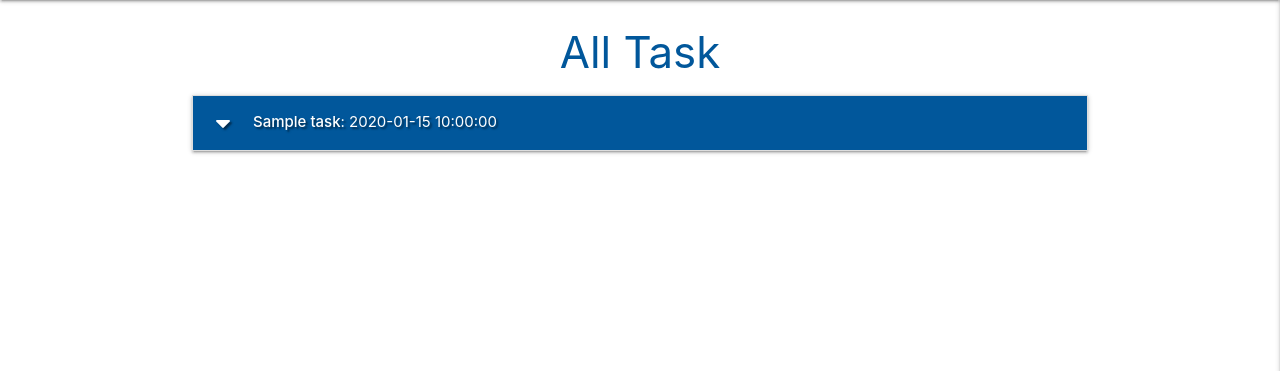
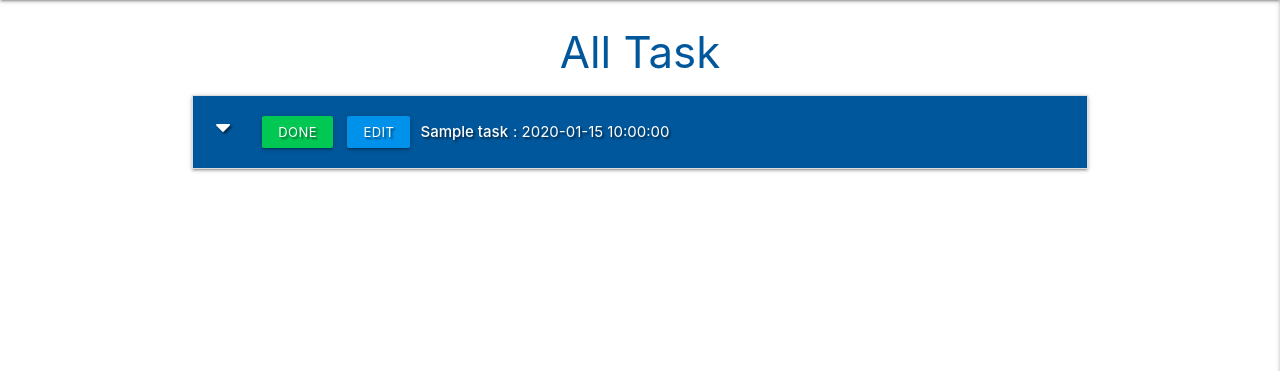
Before and after one commit to rajendradanve/task-manager, a Flask app: page / in a window 1280 px wide. Shown: the part 64-435 px from the top of the page. Run offline with Flask 2, Linux system fonts and the light colour scheme; a database or web service that is not in the repository returns one stand-in record (values such as "Sample title"); some libraries are stand-ins or nearby versions.

Commit message:
Added task edit and done buttons

```diff
--- a/static/css/style.css
+++ b/static/css/style.css
@@ -6,3 +6,12 @@
 
     line-height: 2;
 }
+
+.btn-small{
+    margin: 5px;
+}
+
+.collapsible-header .col strong{
+    margin: 5px;
+    line-height: 42px;
+}
--- a/templates/tasks.html
+++ b/templates/tasks.html
@@ -13,12 +13,19 @@
   {% for task in tasks %}
   <li>
     <div class="collapsible-header white-text light-blue darken-4 text-shadow">
+      <div class="col s3">
         <i class="fas fa-caret-down"></i>
+        <a href="" class="btn-small green accent-4">Done</a>
+        <a href="" class="btn-small light-blue accent-4">Edit</a>
+      </div>
+      <div class="col s9">
         <strong>{{task.task_name}}</strong>: {{task.due_date}}
         {% if task.is_urgent == "on" %}
-                <i class="fas fa-exclamation-circle light-blue-text text-lighten-2 tooltipped"
-                data-position="right" data-tooltip="Urgent"></i>
+        <i class="fas fa-exclamation-circle light-blue-text text-lighten-2 tooltipped" data-position="right"
+          data-tooltip="Urgent"></i>
         {% endif %}
+      </div>
+
     </div>
     <div class="collapsible-body">
       <strong>{{task.category_name}}</strong>
```
Lines whose indentation alone changed are shown as unchanged.
